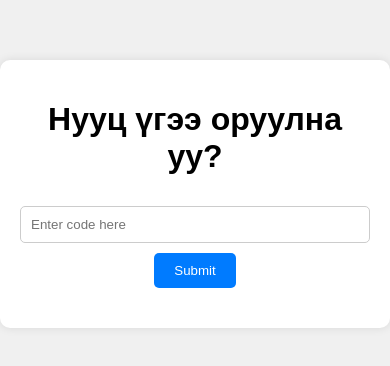
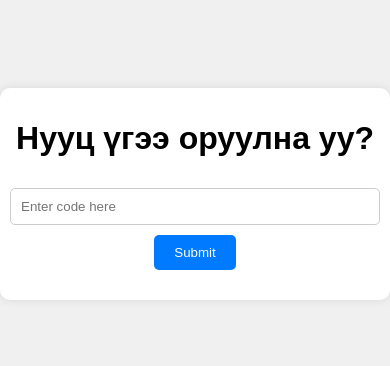
Before and after one commit to Enkhtaivan1/zahia, a plain HTML site: page index.html in a window 390 px wide. Shown: the part 228-594 px from the top of the page. Drawn offline with Linux system fonts and the light colour scheme.

Commit message:
Update styles.css

```diff
--- a/styles.css
+++ b/styles.css
@@ -6,6 +6,7 @@ body {
     margin: 0;
     font-family: Arial, sans-serif;
     background-color: #f0f0f0;
+    overflow: hidden; /* Prevent scrolling of the body */
 }
 
 .container {
@@ -14,6 +15,11 @@ body {
     padding: 20px;
     border-radius: 10px;
     box-shadow: 0 0 10px rgba(0, 0, 0, 0.1);
+    width: 90%;
+    max-width: 400px;
+    box-sizing: border-box;
+    overflow-y: auto; /* Enable vertical scrolling */
+    max-height: 80vh; /* Limit the height of the container */
 }
 
 input {
@@ -51,3 +57,15 @@ button:hover {
     color: rgb(0, 0, 0);
     text-align: left;
 }
+
+/* Responsive adjustments */
+@media (max-width: 600px) {
+    .container {
+        padding: 10px;
+        width: 100%;
+    }
+
+    #congratsText {
+        font-size: 16px;
+    }
+}
```
